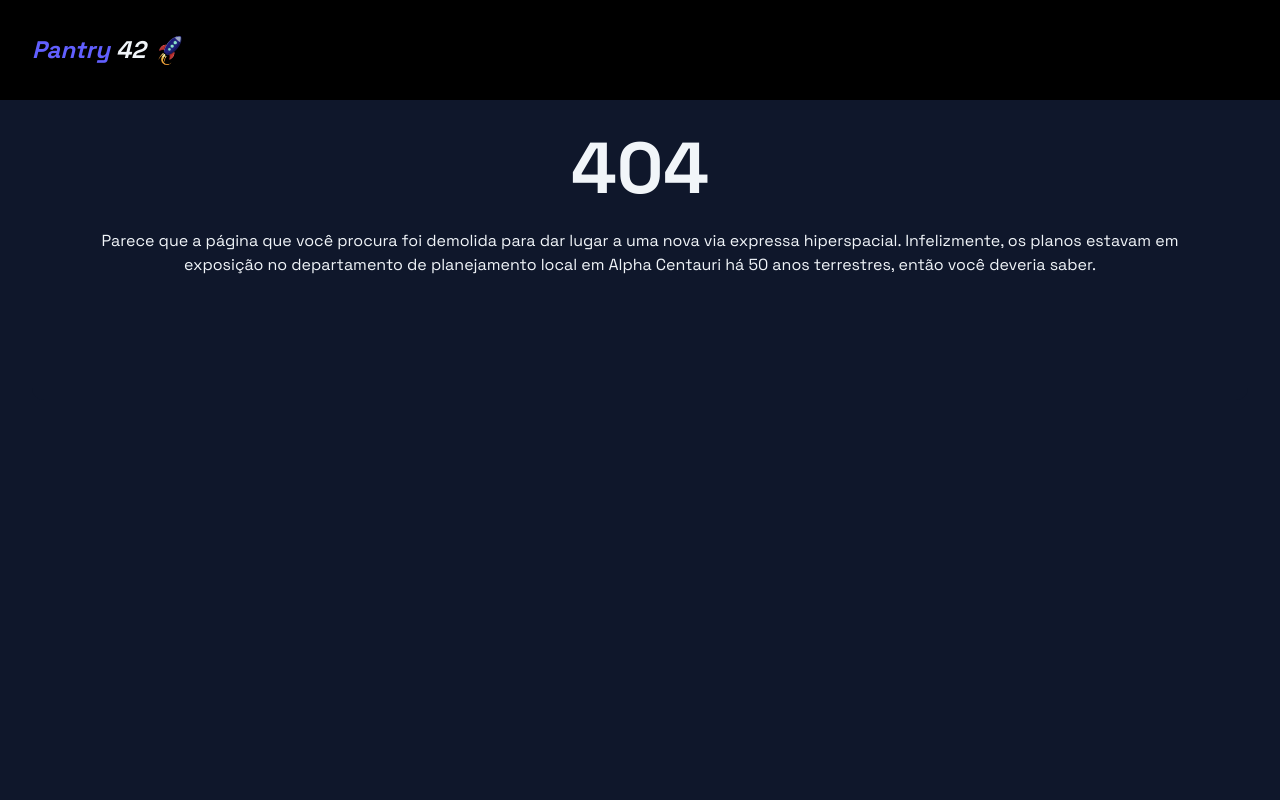
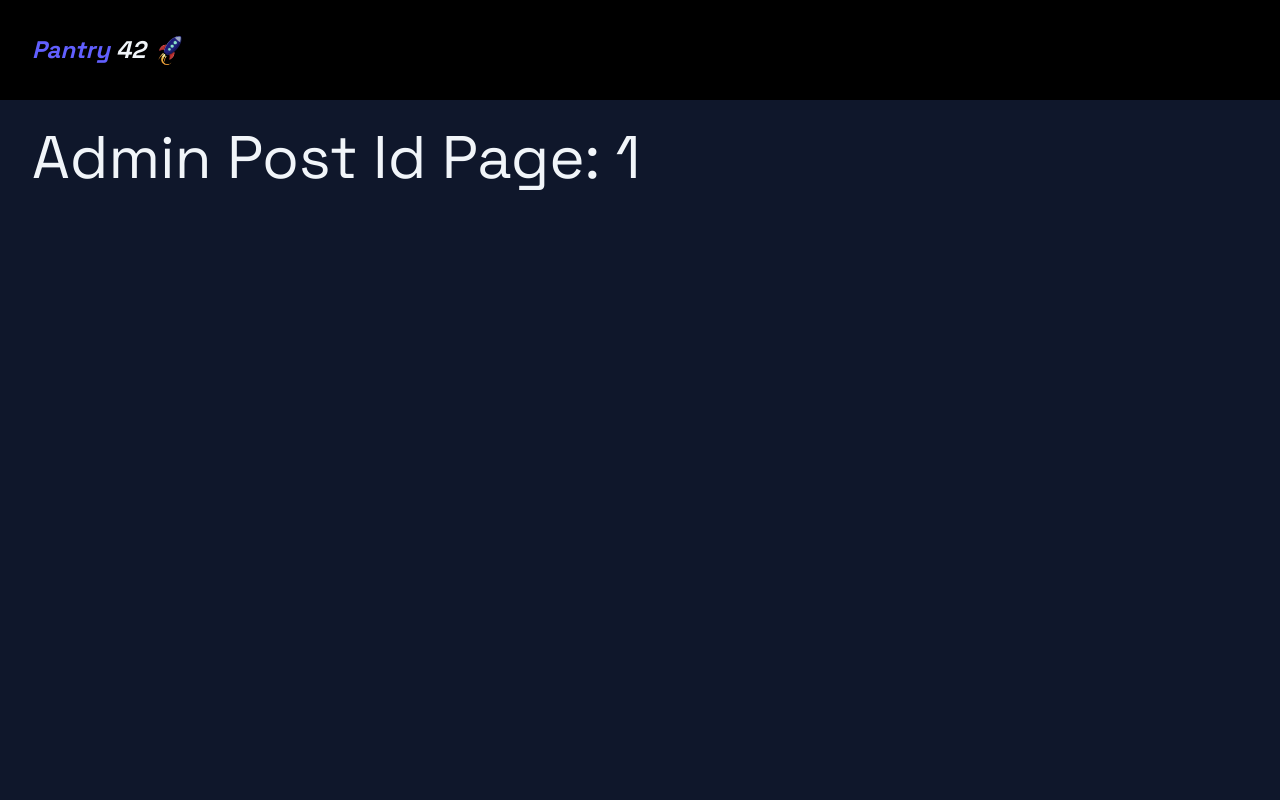
Before and after one commit to Brecori/blog-next, a Next.js app: page /admin/post/1 in a window 1280 px wide. Before the commit this address had no page. Shown: the top 800 px of the page. Built offline with nearby package versions, Linux system fonts and the light colour scheme.

Commit message:
feat(admin): criando rotas de admin

```diff
--- /dev/null
+++ b/src/app/admin/login/page.tsx
@@ -0,0 +1,3 @@
+export default async function AdminLoginPage() {
+  return <div className="py-32 text-6xl">Admin Login Page</div>;
+}
--- /dev/null
+++ b/src/app/admin/post/[id]/page.tsx
@@ -0,0 +1,16 @@
+import { AdminPostIdTemplate } from "@/templates/AdminPostId";
+import { Suspense } from "react";
+
+type AdminPostIdPageProps = {
+  params: Promise<{ id: string }>;
+};
+
+export default async function AdminPostIdPage({
+  params,
+}: AdminPostIdPageProps) {
+  return (
+    <Suspense fallback={null}>
+      <AdminPostIdTemplate params={params} />
+    </Suspense>
+  );
+}
--- /dev/null
+++ b/src/app/admin/post/new/page.tsx
@@ -0,0 +1,3 @@
+export default async function AdminPostNewPage() {
+  return <div className="py-32 text-6xl">Admin Post New Page</div>;
+}
--- /dev/null
+++ b/src/app/admin/post/page.tsx
@@ -0,0 +1,3 @@
+export default async function AdminPostPage() {
+  return <div className="py-32 text-6xl">Admin Post Page</div>;
+}
--- a/src/app/layout.tsx
+++ b/src/app/layout.tsx
@@ -1,6 +1,5 @@
 import type { Metadata } from "next";
 import { Container } from "@/components/Container";
-import { Header } from "@/components/Header";
 import "./globals.css";
 import { Footer } from "@/components/Footer";
 import { Navbar } from "@/components/Navbar";
--- /dev/null
+++ b/src/templates/AdminPostId/index.tsx
@@ -0,0 +1,12 @@
+import { FC } from "react";
+
+type AdminPostIdPageProps = {
+  params: Promise<{ id: string }>;
+};
+export const AdminPostIdTemplate: FC<AdminPostIdPageProps> = async ({
+  params,
+}) => {
+  const { id } = await params;
+
+  return <div className="py-32 text-6xl">Admin Post Id Page: {id}</div>;
+};
```
